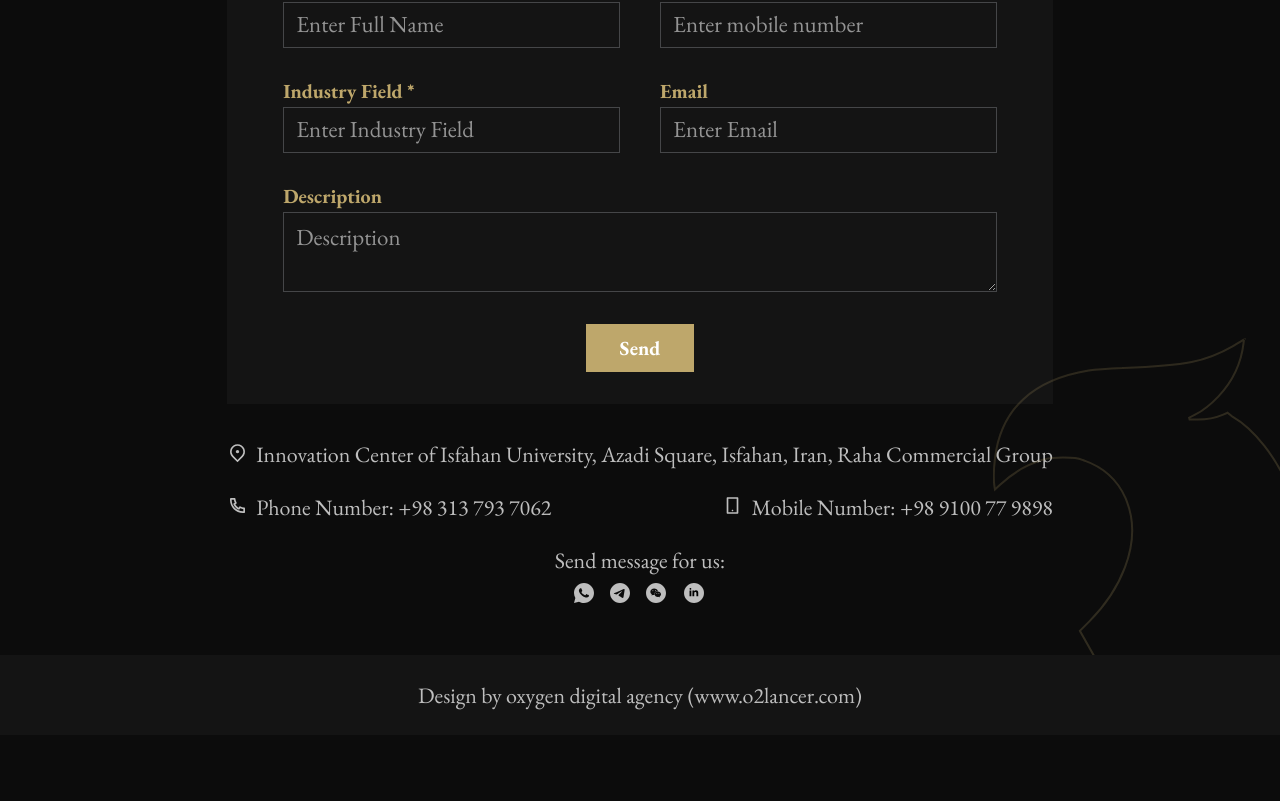
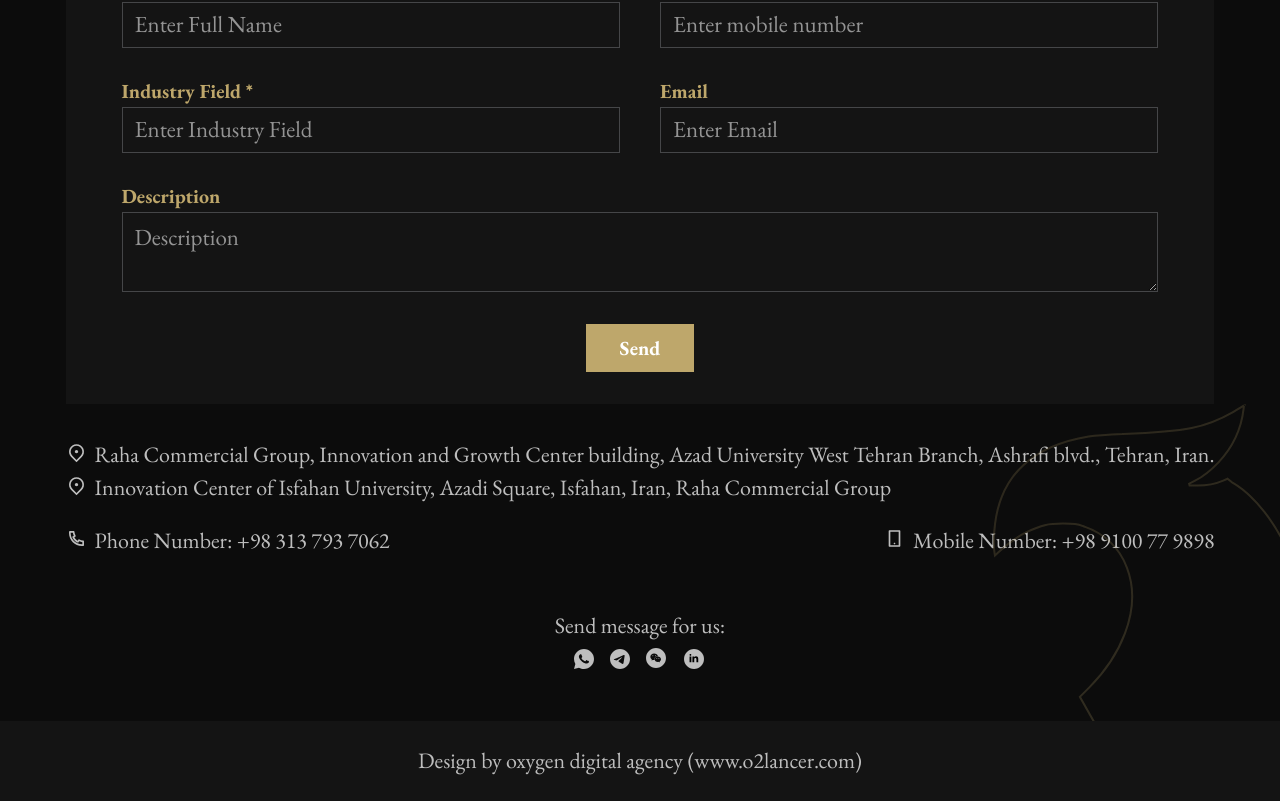
Before and after one commit to alihoushngi/Raha, a React (Vite) app: page / in a window 1280 px wide. Shown: the part 1282-2083 px from the top of the page. Before the commit the page ends 2017 px from the top, so only its background shows below. Built offline with nearby package versions, Linux system fonts and the light colour scheme.

Commit message:
address change

```diff
--- a/src/components/ContactUsSection/ContactUsSection.tsx
+++ b/src/components/ContactUsSection/ContactUsSection.tsx
@@ -282,6 +282,34 @@
       </div>
       <div className="mb-7 max-sm:max-w-[343px]">
         <div className="text-center mb-7">
+          <p className="flex text-secondary font-normal text-[22px] leading-[25.17px] gap-2 max-sm:flex-col max-sm:text-left mb-2">
+            <svg
+              width="21"
+              height="21"
+              viewBox="0 0 21 21"
+              fill="none"
+              xmlns="http://www.w3.org/2000/svg"
+            >
+              <g clipPath="url(#clip0_445_828)">
+                <path
+                  d="M10.5 20.2734L5.19667 14.97C4.14779 13.9211 3.43349 12.5847 3.14411 11.1299C2.85473 9.67504 3.00326 8.16704 3.57092 6.7966C4.13858 5.42616 5.09987 4.25483 6.33324 3.43072C7.5666 2.60661 9.01665 2.16675 10.5 2.16675C11.9834 2.16675 13.4334 2.60661 14.6668 3.43072C15.9001 4.25483 16.8614 5.42616 17.4291 6.7966C17.9968 8.16704 18.1453 9.67504 17.8559 11.1299C17.5665 12.5847 16.8522 13.9211 15.8033 14.97L10.5 20.2734ZM14.625 13.7917C15.4408 12.9759 15.9963 11.9365 16.2213 10.8049C16.4463 9.67337 16.3308 8.50051 15.8892 7.43465C15.4477 6.36878 14.7 5.45777 13.7408 4.81682C12.7815 4.17587 11.6537 3.83377 10.5 3.83377C9.3463 3.83377 8.21851 4.17587 7.25924 4.81682C6.29997 5.45777 5.55229 6.36878 5.11076 7.43465C4.66923 8.50051 4.55368 9.67337 4.77871 10.8049C5.00374 11.9365 5.55926 12.9759 6.375 13.7917L10.5 17.9167L14.625 13.7917ZM10.5 11.3334C10.058 11.3334 9.63405 11.1578 9.32149 10.8452C9.00893 10.5326 8.83334 10.1087 8.83334 9.66668C8.83334 9.22466 9.00893 8.80073 9.32149 8.48817C9.63405 8.17561 10.058 8.00002 10.5 8.00002C10.942 8.00002 11.366 8.17561 11.6785 8.48817C11.9911 8.80073 12.1667 9.22466 12.1667 9.66668C12.1667 10.1087 11.9911 10.5326 11.6785 10.8452C11.366 11.1578 10.942 11.3334 10.5 11.3334Z"
+                  fill="#BEBEBE"
+                />
+              </g>
+              <defs>
+                <clipPath id="clip0_445_828">
+                  <rect
+                    width="20"
+                    height="20"
+                    fill="white"
+                    transform="translate(0.5 0.5)"
+                  />
+                </clipPath>
+              </defs>
+            </svg>
+            Raha Commercial Group, Innovation and Growth Center building, Azad
+            University West Tehran Branch, Ashrafi blvd., Tehran, Iran.
+          </p>
           <p className="flex text-secondary font-normal text-[22px] leading-[25.17px] gap-2 max-sm:flex-col max-sm:text-left">
             <svg
               width="21"
@@ -311,7 +339,7 @@
             Iran, Raha Commercial Group
           </p>
         </div>
-        <div className="flex justify-between max-sm:flex-col">
+        <div className="flex justify-between max-sm:flex-col mb-8">
           <div>
             <a href="tel:+983137937062">
               <p className="flex text-secondary font-normal text-[22px] leading-[25.17px] gap-2 max-sm:flex-col max-sm:text-left transition-all ease-in-out hover:text-primary">
--- a/src/components/Preloader/Preloader.tsx
+++ b/src/components/Preloader/Preloader.tsx
@@ -167,7 +167,7 @@
           </h2>
         </div>
       </div>
-      <div className="absolute bottom-0 right-0">
+      <div className="absolute bottom-0 right-0 max-sm:hidden">
         <svg
           width="287"
           height="266"
```
